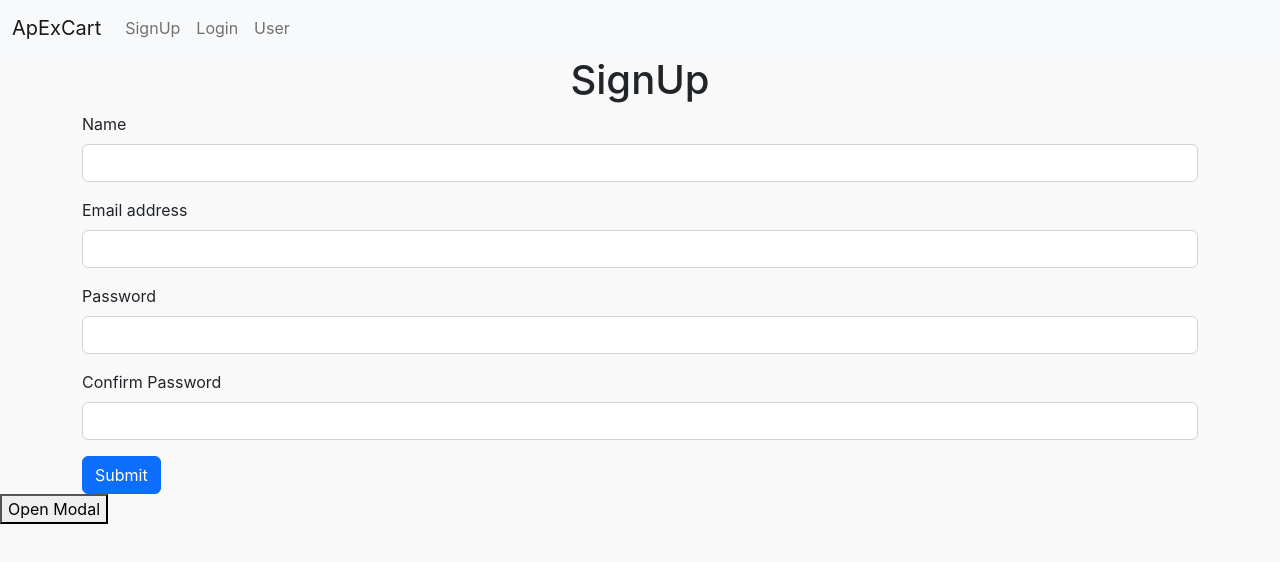
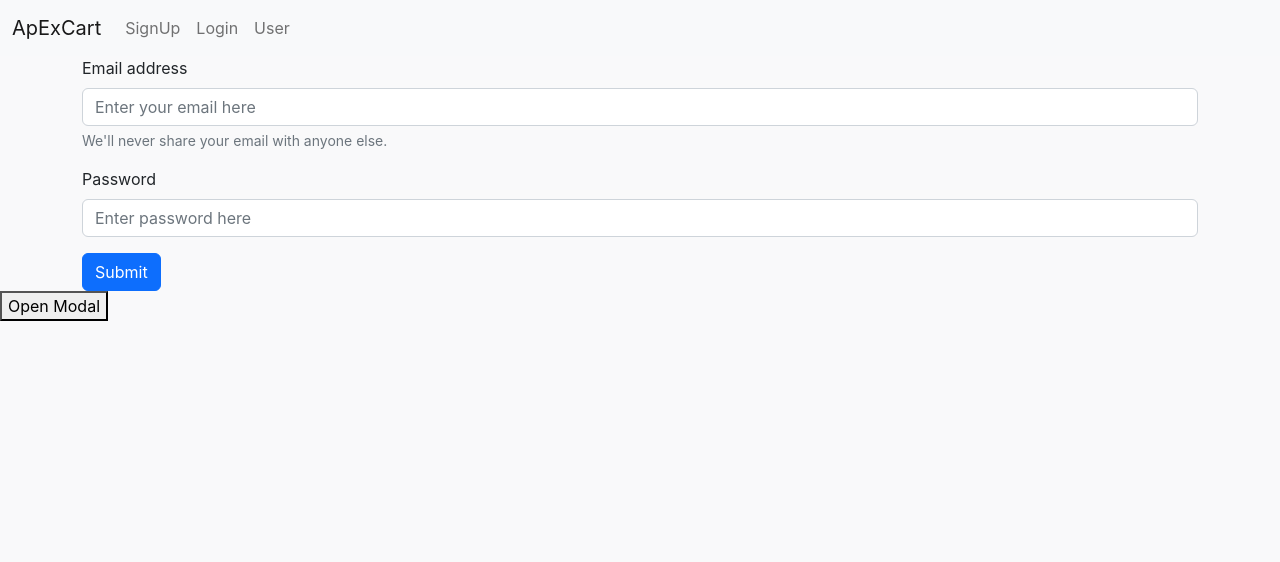
Before and after one commit to MohammadMustafaJamadar/E-Commerce, a React (Create React App) app: page /user in a window 1280 px wide. Shown: the top 562 px of the page. Built offline with nearby package versions, Linux system fonts and the light colour scheme.

Commit message:
Some NEw Change

```diff
--- a/src/Components/AllRoutes.jsx
+++ b/src/Components/AllRoutes.jsx
@@ -23,7 +23,7 @@ export default function AllRoutes() {
       <Route path='login' element={<Login/>}></Route>
       <Route path='/user' element={
       user && user.id ? <User title="Information" user={user} setUser={setUser}/>
-      : <SignUp setUser={setUser} />
+      : <Login/>
       }></Route>
     </Routes>
     </Router>
--- a/src/Components/User.jsx
+++ b/src/Components/User.jsx
@@ -43,7 +43,7 @@ export default function User(props) {
                         </div>
                       </div>
                       <button className="btn btn-primary" onClick={()=>{
-                        setUser(localStorage.clear("NewData"))
+                        setUser(null)
                       }}>LogOut</button>
                     </div>
                   </div>
```
